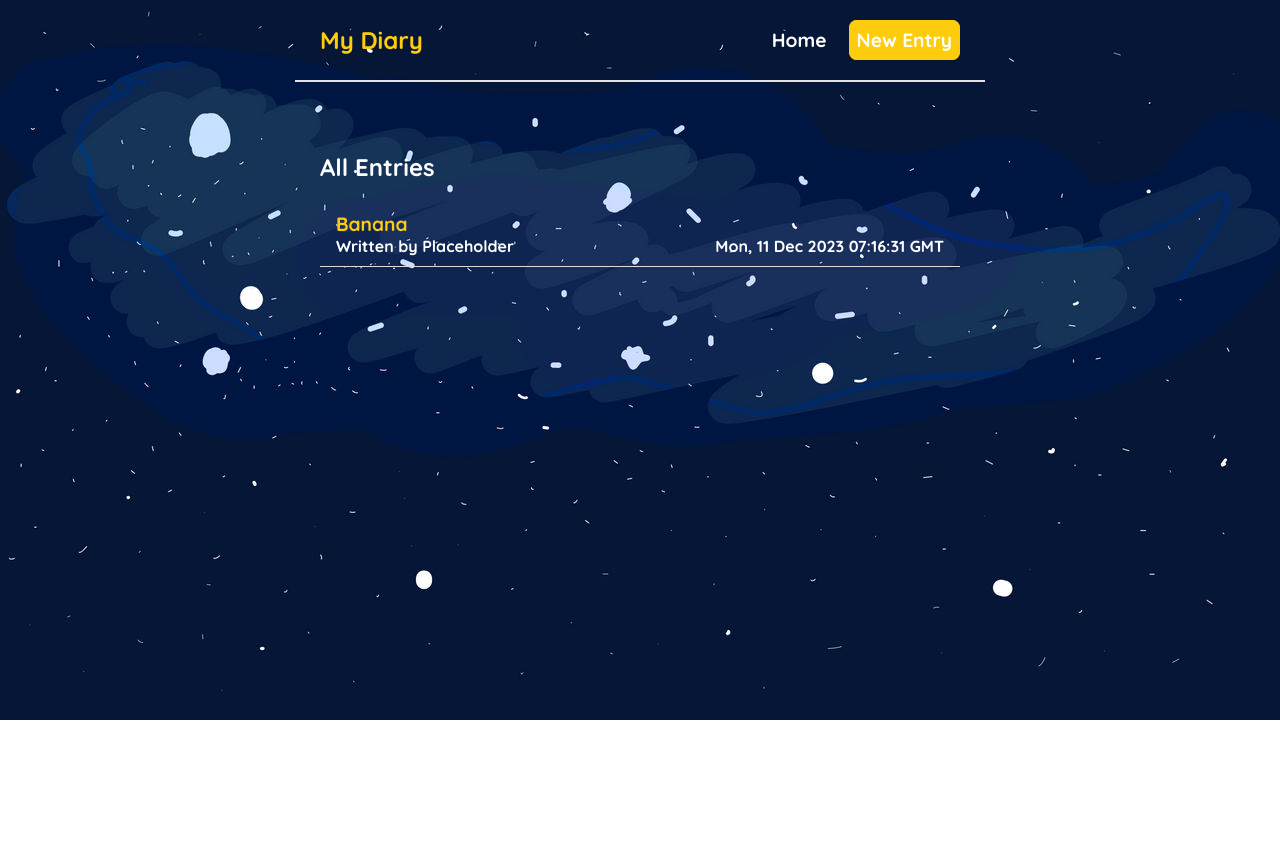
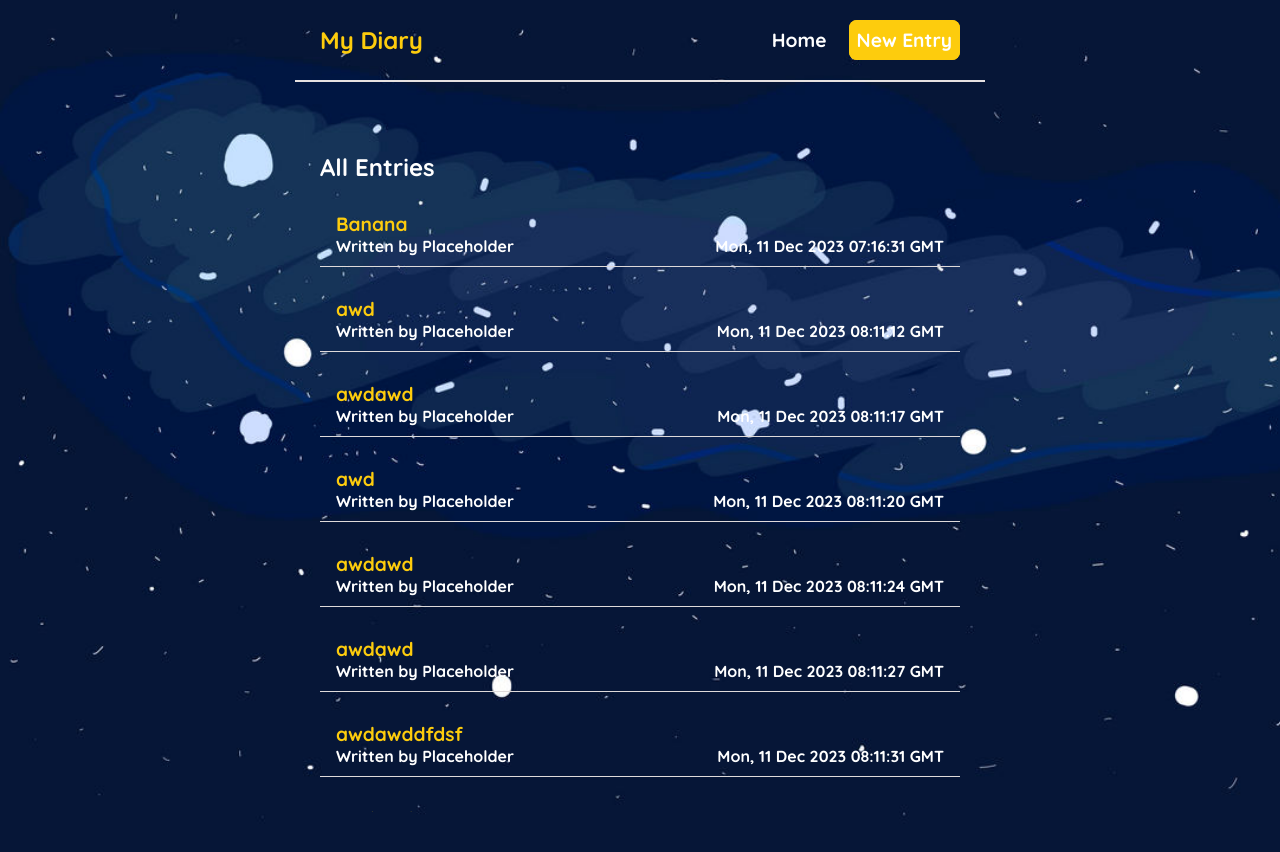
Before and after one commit to denisbodurov/blog-app, a React (Vite) app: page / in a window 1280 px wide. Before the commit the page ends 800 px from the top, so only its background shows below. Built offline with nearby package versions, Linux system fonts and the light colour scheme; data requests are answered from the project's data file.

Commit message:
Added overflow-y to all entries. Styled the scroll bar.

```diff
--- a/data/db.json
+++ b/data/db.json
@@ -6,6 +6,62 @@
       "author": "Placeholder",
       "date": "Mon, 11 Dec 2023 07:16:31 GMT",
       "id": 1
+    },
+    {
+      "title": "awd",
+      "body": "awd",
+      "author": "Placeholder",
+      "date": "Mon, 11 Dec 2023 08:11:12 GMT",
+      "id": 2
+    },
+    {
+      "title": "awdawd",
+      "body": "awdawd",
+      "author": "Placeholder",
+      "date": "Mon, 11 Dec 2023 08:11:17 GMT",
+      "id": 3
+    },
+    {
+      "title": "awd",
+      "body": "awdawdawd",
+      "author": "Placeholder",
+      "date": "Mon, 11 Dec 2023 08:11:20 GMT",
+      "id": 4
+    },
+    {
+      "title": "awdawd",
+      "body": "awdawdawd",
+      "author": "Placeholder",
+      "date": "Mon, 11 Dec 2023 08:11:24 GMT",
+      "id": 5
+    },
+    {
+      "title": "awdawd",
+      "body": "awdsadwfawf",
+      "author": "Placeholder",
+      "date": "Mon, 11 Dec 2023 08:11:27 GMT",
+      "id": 6
+    },
+    {
+      "title": "awdawddfdsf",
+      "body": "awdawdawd",
+      "author": "Placeholder",
+      "date": "Mon, 11 Dec 2023 08:11:31 GMT",
+      "id": 7
+    },
+    {
+      "title": "awdawd",
+      "body": "fsfefqwedqwe",
+      "author": "Placeholder",
+      "date": "Mon, 11 Dec 2023 08:11:36 GMT",
+      "id": 8
+    },
+    {
+      "title": "awdafrgr",
+      "body": "qweqefqwf",
+      "author": "Placeholder",
+      "date": "Mon, 11 Dec 2023 08:11:41 GMT",
+      "id": 9
     }
   ]
 }
--- a/src/components/Create/Create.module.scss
+++ b/src/components/Create/Create.module.scss
@@ -4,6 +4,7 @@
     max-width: 400px;
     margin: 0 auto;
     text-align: center;
+    font-weight: bold;
 
     .label {
         text-align: left;
--- a/src/index.css
+++ b/src/index.css
@@ -13,8 +13,24 @@ body{
   background-repeat: no-repeat;
 }
 
+body::-webkit-scrollbar {
+  width: 1em;
+}
+
+body::-webkit-scrollbar-track {
+  box-shadow: inset 0 0 6px rgba(0, 0, 0, 0.3);
+}
+
+body::-webkit-scrollbar-thumb {
+  background-color: darkgrey;
+  outline: 1px solid slategrey;
+}
+
+
 .content{
   max-width: 50vw;
+  max-height: 80vh;
   margin: 40px auto;
   padding: 20px;
+  overflow-y: scroll;
 }
```
Also changed, not shown: public/background2.avif (deleted).
